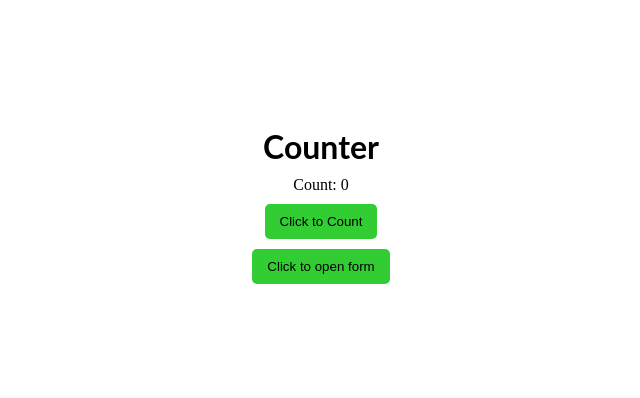
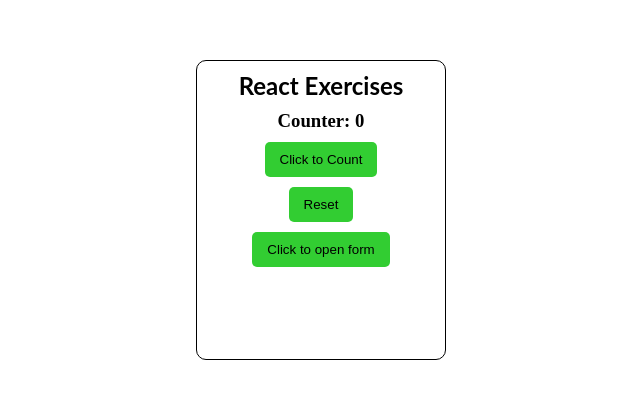
Before and after one commit to dan046/react-ts-practice-exercises, a React (Create React App) app: page / in a window 1280 px wide. Shown: the part 190-588 px from the top of the page, without its empty margins (319-959 px from the left). Built offline with nearby package versions, Linux system fonts and the light colour scheme.

Commit message:
4 files modified, 1 added

```diff
--- a/App.tsx
+++ b/App.tsx
@@ -1,17 +1,21 @@
 import * as React from 'react';
 import Counter from './components/Counter';
-import SimpleForm from './components/SimpleForm';
 import Toggle from './components/Toggle';
 import './style.css';
+import Card from './ui/Card';
 
 export default function App() {
   return (
-    <div className="main">
-      <h1>Counter</h1>
+    <Card>
       <section className="container">
-        <Counter />
-        <Toggle />
+        <h1>React Exercises</h1>
+        <div className="counter__container">
+          <Counter />
+        </div>
+        <div className="toggle-form__container">
+          <Toggle />
+        </div>
       </section>
-    </div>
+    </Card>
   );
 }
--- a/components/Counter.tsx
+++ b/components/Counter.tsx
@@ -7,9 +7,10 @@ export default function Counter() {
     setCounter((counter) => counter + 1);
   };
   return (
-      <section className="counter">
-        <span>Count: {counter}</span>
-        <button onClick={countHandler}>Click to Count</button>
-      </section>
+    <section className="counter">
+      <h3>Counter: {counter}</h3>
+      <button onClick={countHandler}>Click to Count</button>
+      <button>Reset</button>
+    </section>
   );
 }
--- a/style.css
+++ b/style.css
@@ -12,12 +12,19 @@ body {
   align-items: center;
 }
 
+.card {
+  border: 1px solid black;
+  padding: 10px;
+  width: 250px;
+  height: 300px;
+  border-radius: 10px;
+}
+
 h1,
 p {
   font-family: Lato;
 }
 
-.main,
 .form__container,
 .counter,
 .toggle,
--- /dev/null
+++ b/ui/Card.tsx
@@ -0,0 +1,5 @@
+import React = require('react');
+
+export default function Card(props) {
+  return <div className="card">{props.children}</div>;
+}
```
Also changed, not shown: package.json (+4 -4 lines).
